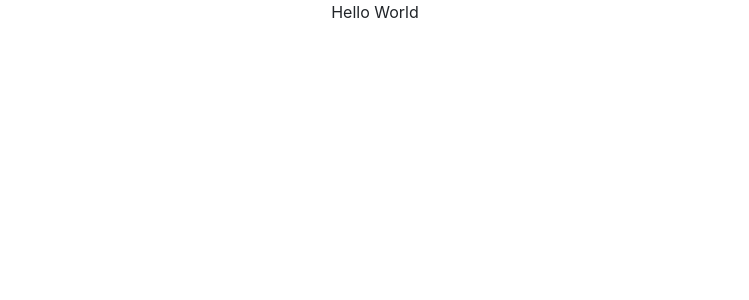
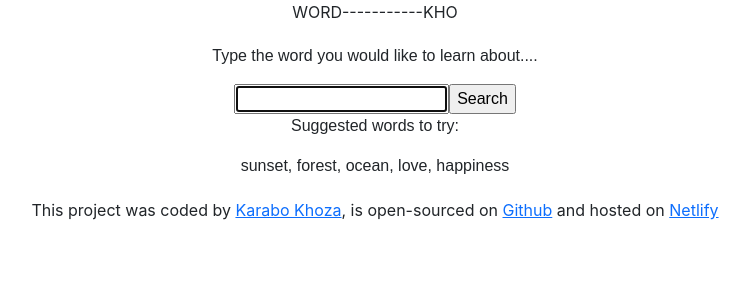
Before and after one commit to Karabo-Khoza/dictionary-project, a React (Create React App) app: page / in a window 1280 px wide. Shown: the top 300 px of the page, without its empty margins (265-1014 px from the left). Built offline with nearby package versions, Linux system fonts and the light colour scheme.

Commit message:
Created Search Engine

```diff
--- a/src/App.js
+++ b/src/App.js
@@ -1,10 +1,41 @@
 import React from "react";
+import Dictionary from "./Dictionary";
 import "./App.css";
 
 function App() {
   return (
     <div className="App">
-      <header className="App-header">Hello World</header>
+      <header className="App-header">WORD-----------KHO</header>
+      <main>
+        <Dictionary />
+      </main>
+      <footer>
+        This project was coded by <span> </span>
+        <a
+          href="https://github.com/Karabo-Khoza"
+          target="_blank"
+          rel="noreferrer"
+        >
+          Karabo Khoza
+        </a>
+        , is open-sourced on <span> </span>
+        <a
+          href="https://github.com/Karabo-Khoza/dictionary-project"
+          target="_blank"
+          rel="noreferrer"
+        >
+          Github
+        </a>
+        <span> </span>
+        and hosted on <span> </span>
+        <a
+          href="https://dictionarykho.netlify.app/"
+          target="_blank"
+          rel="noreferrer"
+        >
+          Netlify
+        </a>
+      </footer>
     </div>
   );
 }
--- /dev/null
+++ b/src/Dictionary.css
@@ -0,0 +1,4 @@
+.Dictionary {
+  font-family: Arial, sans-serif;
+  margin: 20px;
+}
--- /dev/null
+++ b/src/Dictionary.js
@@ -0,0 +1,27 @@
+import React, { useState } from "react";
+import "./Dictionary.css";
+
+export default function Dictionary() {
+  const [keyword, setKeyword] = useState("");
+
+  function search(event) {
+    event.preventDefault();
+    alert(`You searched for "${event.target[0].value}"`);
+  }
+
+  function handleKeywordChange(event) {
+    setKeyword(event.target.value);
+  }
+
+  return (
+    <div className="Dictionary">
+      <p>Type the word you would like to learn about....</p>
+      <form onSubmit={search}>
+        <input type="search" autoFocus={true} onChange={handleKeywordChange} />
+        <input type="submit" value="Search" />
+      </form>
+      <p>Suggested words to try:</p>
+      <p>sunset, forest, ocean, love, happiness</p>
+    </div>
+  );
+}
```
